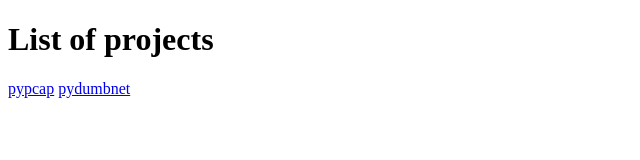
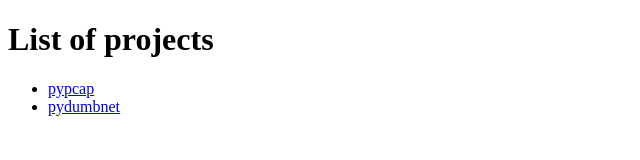
Before and after one commit to pynetwork/pynetwork.github.io, a plain HTML site: page index.html in a window 1280 px wide. Shown: the whole page, without its empty margins (0-640 px from the left). Drawn offline with Linux system fonts and the light colour scheme.

Commit message:
Update index.html

```diff
--- a/index.html
+++ b/index.html
@@ -9,7 +9,9 @@
     </head>
     <body>
       <h1>List of projects</h1>
-      <a href="https://github.com/pynetwork/pypcap">pypcap</a>
-      <a href="https://github.com/pynetwork/pydumbnet">pydumbnet</a>
+      <ul>
+          <li><a href="https://github.com/pynetwork/pypcap">pypcap</a></li>
+          <li><a href="https://github.com/pynetwork/pydumbnet">pydumbnet</a></li>
+      </ul>
     </body>
 </html>
```
